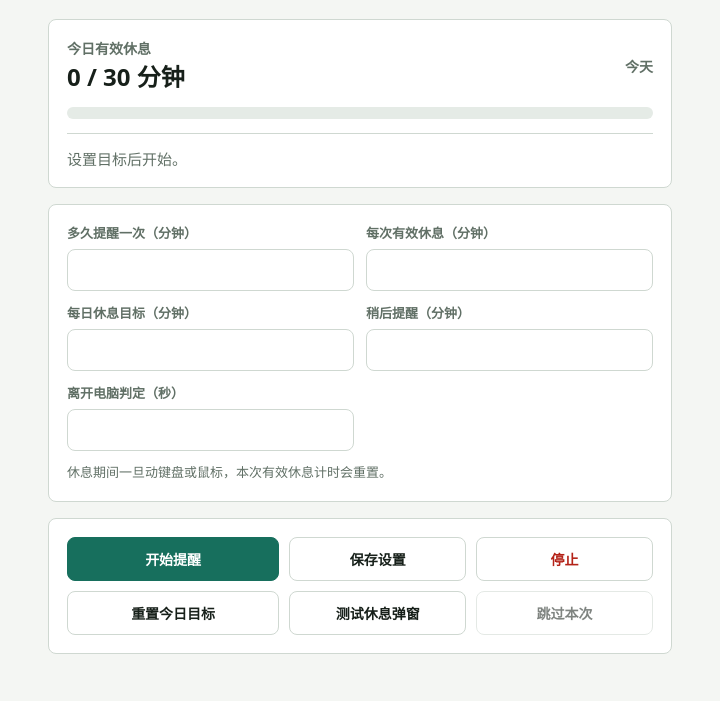
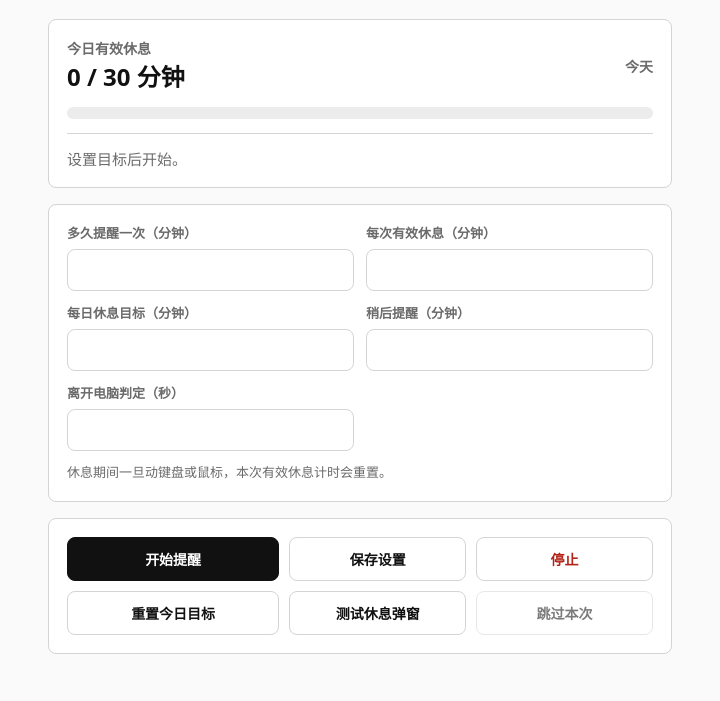
Before and after one commit to kexin94yyds/Sitting, an Electron app: page index.html in a window 720 px wide. Shown: the part 99-800 px from the top of the page. Drawn offline with Linux system fonts and the light colour scheme; no server answers.

Commit message:
style: 黑白主题替换绿色配色

```diff
--- a/index.html
+++ b/index.html
@@ -7,16 +7,16 @@
   <style>
     :root {
       color-scheme: light;
-      --bg: #f4f6f3;
+      --bg: #fafafa;
       --surface: #ffffff;
-      --ink: #17201a;
-      --muted: #617066;
-      --line: #cfd8d1;
-      --primary: #176f5d;
-      --primary-hover: #105849;
+      --ink: #111111;
+      --muted: #6b6b6b;
+      --line: #d4d4d4;
+      --primary: #111111;
+      --primary-hover: #000000;
       --danger: #b42318;
-      --warning: #a15c07;
-      --track: #e5ebe6;
+      --warning: #6b6b6b;
+      --track: #ececec;
     }
 
     * {
@@ -148,7 +148,7 @@
     }
 
     input:focus {
-      outline: 2px solid rgba(23, 111, 93, 0.2);
+      outline: 2px solid rgba(17, 17, 17, 0.2);
       border-color: var(--primary);
     }
 
```
Also changed, not shown: rest.html (+8 -8 lines).
